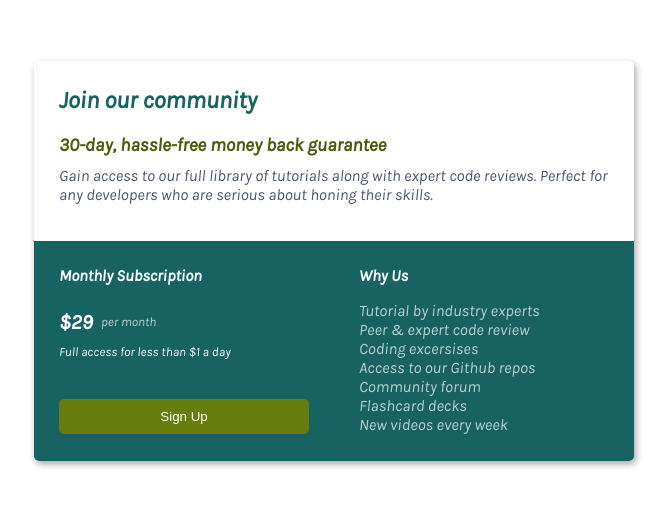
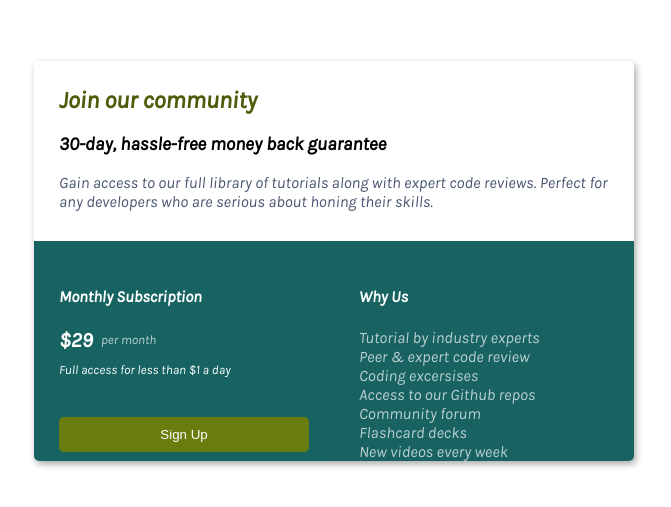
Before and after one commit to Kwasako/pricing-card-frontend-mentor-challenge, a plain HTML site: page index.html in a window 1280 px wide. Shown: the part 147-654 px from the top of the page, without its empty margins (306-977 px from the left). Drawn offline with Linux system fonts and the light colour scheme.

Commit message:
Update styles.css

```diff
--- a/styles.css
+++ b/styles.css
@@ -12,7 +12,7 @@ body {
     align-items: center;
     min-height: 100vh;
 }
-h2, h3, p, h4 {
+h1, h2, p{
   margin: 0;
 }
 *, *:before, *:after {
@@ -58,11 +58,11 @@ h2, h3, p, h4 {
   padding: 25px;
 }
 
-#top-section h2 {
+#top-section h1 {
   color:#176362;
   margin-bottom: 20px;
 }
-#top-section h3 {
+#top-section h2 {
   color:#4D5C0A;
   margin-bottom: 10px;
 }
@@ -88,7 +88,7 @@ button:hover{
   font-size: 1.3rem;
 }
 
-#bottom-left h4{
+#bottom-left h2{
   margin-bottom: 25px;
 }
 
```
